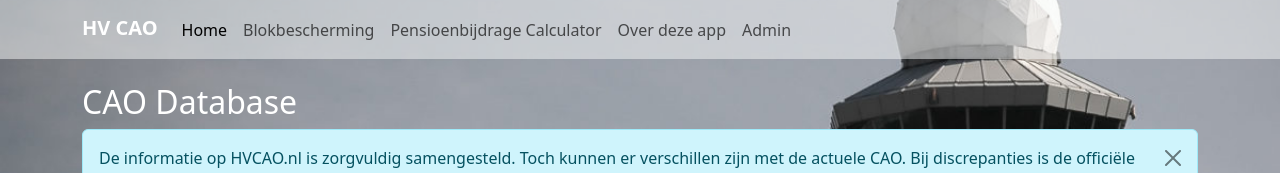
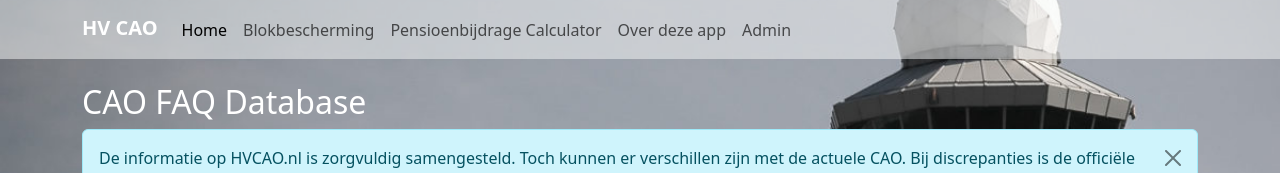
Before and after one commit to DartLazer/hvcao-pwa, a Nuxt app in the folder nuxt3/: page / in a window 1280 px wide. Shown: the top 173 px of the page. Built offline with nearby package versions, Linux system fonts and the light colour scheme; no server answers.

Commit message:
Change CAO Database to CAO FAQ Database

```diff
--- a/nuxt3/pages/index.vue
+++ b/nuxt3/pages/index.vue
@@ -1,6 +1,6 @@
 <template>
   <div>
-    <h2>CAO Database</h2>
+    <h2>CAO FAQ Database</h2>
     <div v-if="showAlert" class="alert alert-info alert-dismissible fade show" role="alert">
       De informatie op HVCAO.nl is zorgvuldig samengesteld. Toch kunnen er verschillen zijn met de actuele CAO. Bij
       discrepanties is de officiële CAO of info van de VNV leidend.
```
